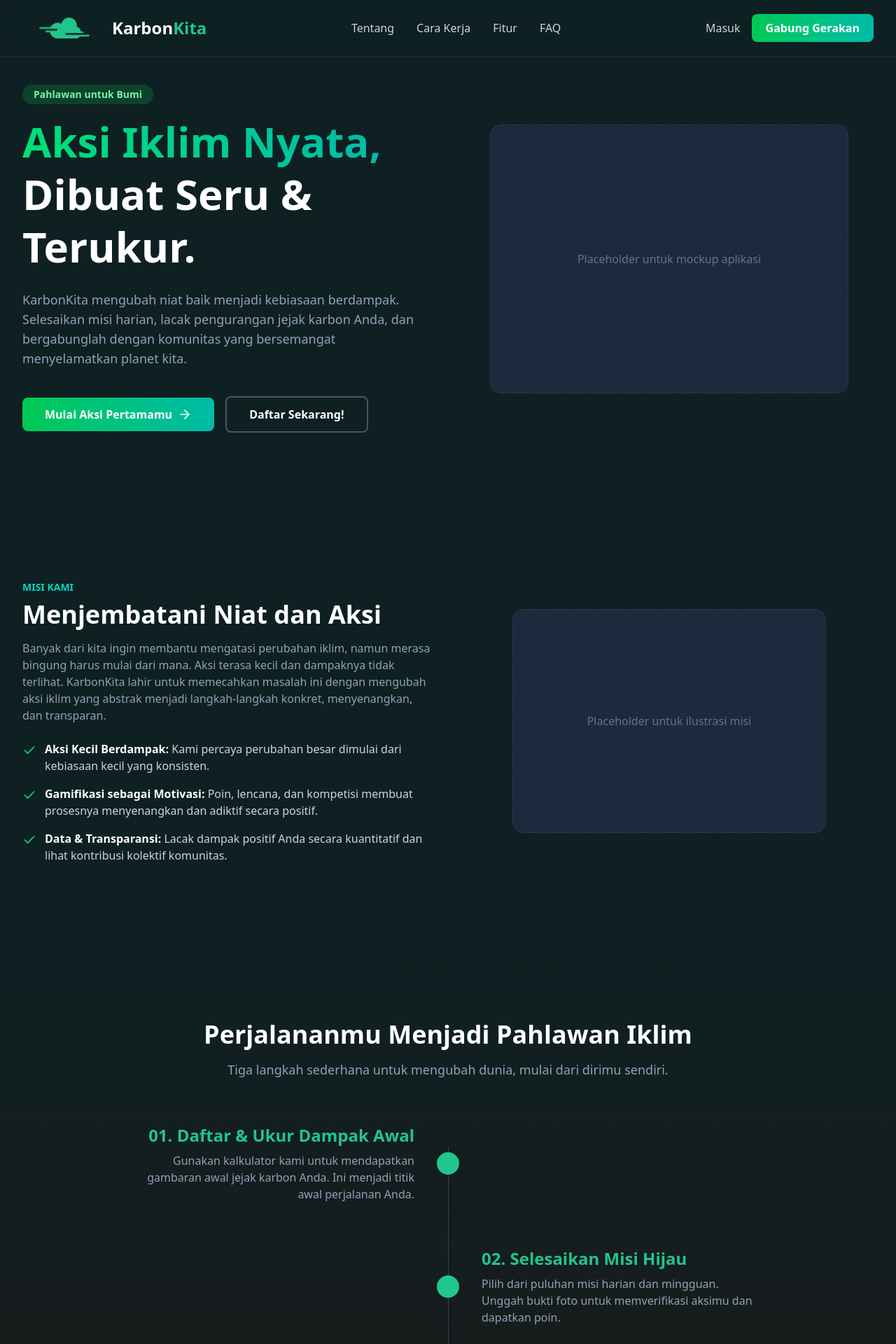
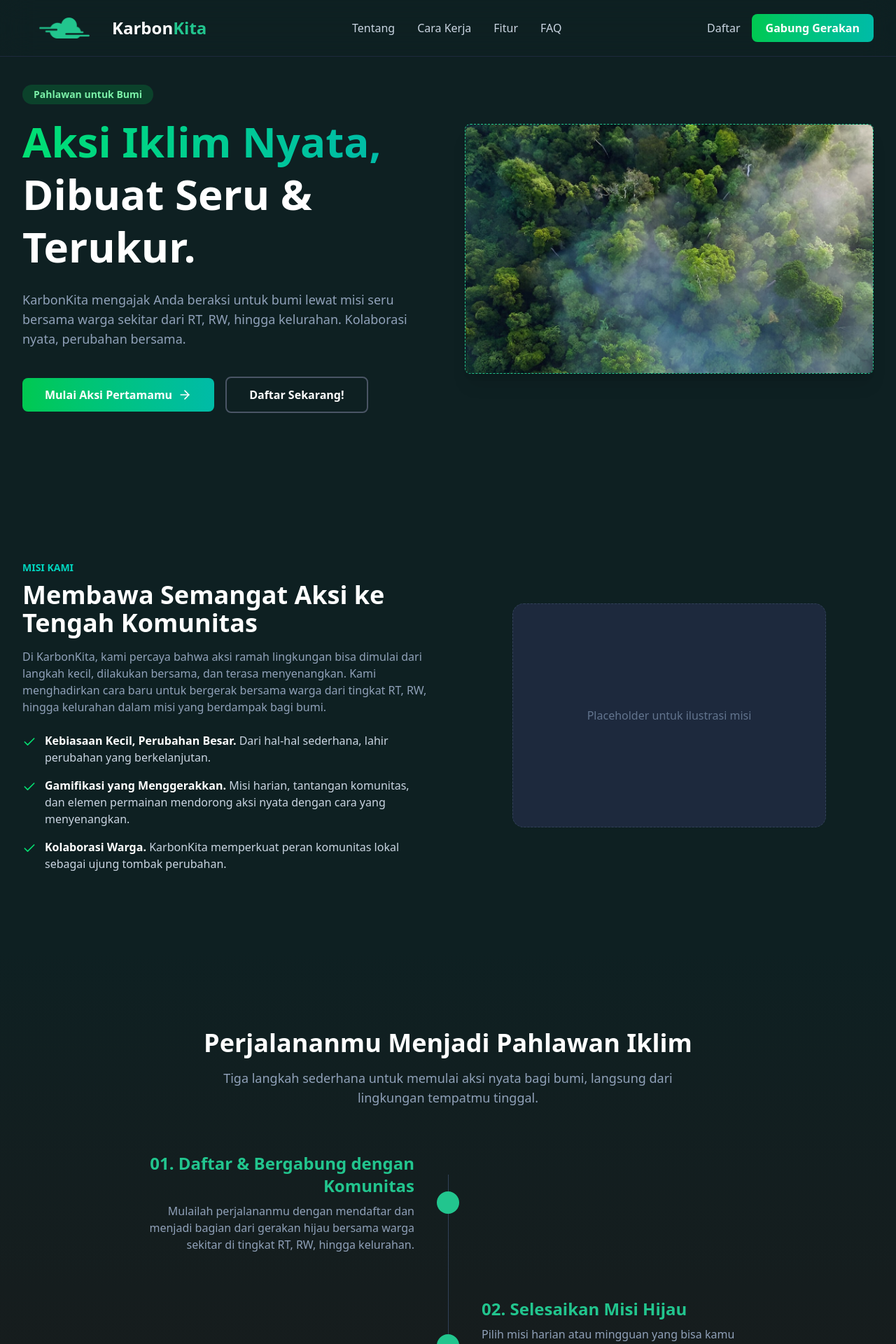
Before and after one commit to Randi-95/KabonKita, a React (Vite) app: page / in a window 1280 px wide. Shown: the top 1920 px of the page at 70% size. Built offline with nearby package versions, Linux system fonts and the light colour scheme; a web font is replaced by a local one.

Commit message:
Commit RWNO

```diff
--- a/src/pages/Home.jsx
+++ b/src/pages/Home.jsx
@@ -1,7 +1,8 @@
+import { Medal } from 'lucide-react';
 import React, { useState } from 'react';
 import {
     Menu, X, ArrowRight, Check, ChevronsRight, BarChart2, Layers, Users,
-    ChevronDown, Twitter, Instagram, Linkedin, Mail
+    ChevronDown, Twitter, Instagram, Linkedin, Mail, Camera
 } from 'react-feather';
 import { Link } from 'react-router-dom';
 
@@ -44,19 +45,19 @@ function Home() {
     const faqs = [
         {
             question: "Apa bedanya KarbonKita dengan aplikasi lingkungan lain?",
-            answer: "KarbonKita fokus pada gamifikasi dan pembentukan kebiasaan. Kami tidak hanya memberi tahu Anda tentang masalah, tapi memberikan misi harian yang terukur dan menyenangkan untuk diselesaikan, lengkap dengan poin, level, dan leaderboard untuk motivasi berkelanjutan."
+            answer: "KarbonKita fokus pada gamifikasi dan pembentukan kebiasaan. Kami juga mengedepankan keterlibatan komunitas lokal seperti RT, RW, dan kelurahan. Dengan gamifikasi seperti poin, lencana, dan leaderboard, kamu diajak bersaing sehat sambil berkontribusi nyata, bukan sekadar mencatat data."
         },
         {
-            question: "Apakah data jejak karbon saya akurat?",
-            answer: "Kami menggunakan kalkulator berdasarkan standar emisi yang diakui secara umum dan data lokal. Meskipun merupakan estimasi, ini adalah alat yang ampuh untuk memahami dampak pilihan gaya hidup Anda dan melihat progres pengurangan emisi Anda secara nyata."
+            question: "Bagaimana saya tahu bahwa aksi saya benar-benar dihitung?",
+            answer: "Setiap misi harus diselesaikan dengan mengunggah foto sebagai bukti. Bukti ini akan diverifikasi oleh komunitas sehingga kamu bisa yakin bahwa poin yang didapat mencerminkan usaha nyata."
         },
         {
-            question: "Bisakah saya membuat tim atau komunitas sendiri?",
-            answer: "Fitur tim dan komunitas ada dalam roadmap pengembangan kami! Untuk saat ini, Anda dapat bersaing secara individu di papan peringkat mingguan dan bulanan kami."
+            question: "Apakah saya harus ikut semua misi setiap hari?",
+            answer: "Tidak harus! KarbonKita memberikan fleksibilitas untuk memilih misi yang sesuai dengan gaya hidup dan waktu kamu. Konsistensi lebih penting daripada kuantitas."
         },
         {
-            question: "Bagaimana KarbonKita menghasilkan pendapatan jika gratis?",
-            answer: "Saat ini, kami didanai oleh hibah dan sponsor. Ke depannya, kami mungkin akan menjalin kemitraan dengan brand-brand ramah lingkungan untuk menawarkan hadiah eksklusif bagi pengguna berprestasi, tanpa membebankan biaya kepada pengguna."
+            question: "Apakah KarbonKita aman untuk digunakan?",
+            answer: "Tentu! Kami menjaga privasi dan keamanan data kamu dengan serius. Informasi yang kamu berikan hanya digunakan untuk mendukung pengalaman dan komunitas di platform ini."
         }
     ];
 
@@ -76,7 +77,7 @@ function Home() {
                             {navLinks.map(link => <a key={link.title} href={link.href} className="hover:text-primary transition-colors">{link.title}</a>)}
                         </div>
                         <div className="hidden lg:flex items-center gap-4">
-                            <Link to="/login" className="font-medium hover:text-white">Masuk</Link>
+                            <Link to="/register" className="font-medium hover:text-white">Daftar</Link>
                             <Link to="/login" href="#" className="px-5 py-2 font-semibold text-white bg-gradient-to-r from-green-500 to-teal-500 rounded-lg hover:opacity-90 transition-opacity">
                                 Gabung Gerakan
                             </Link>
@@ -95,7 +96,7 @@ function Home() {
                         <div className="flex flex-col gap-8 text-center">
                             {navLinks.map(link => <a key={link.title} href={link.href} onClick={() => setIsMenuOpen(false)} className="text-2xl hover:text-teal-400 transition-colors">{link.title}</a>)}
                             <hr className="border-slate-700 my-4" />
-                            <Link to="/login" className="text-2xl font-medium">Masuk</Link>
+                            <Link to="/register" className="text-2xl font-medium">Daftar</Link>
                             <Link to="/login" href="#" className="w-full mt-4 px-5 py-3 text-lg font-semibold text-white bg-gradient-to-r from-green-500 to-teal-500 rounded-lg">Gabung Gerakan</Link>
                         </div>
                     </div>
@@ -107,20 +108,19 @@ function Home() {
                     <div className="lg:w-1/2 text-center lg:text-left">
                         <span className="inline-block px-4 py-1 mb-4 text-sm font-semibold text-green-300 bg-green-500/20 rounded-full">Pahlawan untuk Bumi</span>
                         <h1 className="text-4xl lg:text-5xl xl:text-6xl font-extrabold text-white leading-tight"> <span className="bg-clip-text text-transparent bg-gradient-to-r from-green-400 to-teal-500">Aksi Iklim Nyata,</span> Dibuat Seru & Terukur.</h1>
-                        <p className="mt-6 text-lg text-slate-400 max-w-xl mx-auto lg:mx-0">KarbonKita mengubah niat baik menjadi kebiasaan berdampak. Selesaikan misi harian, lacak pengurangan jejak karbon Anda, dan bergabunglah dengan komunitas yang bersemangat menyelamatkan planet kita.</p>
+                        <p className="mt-6 text-lg text-slate-400 max-w-xl mx-auto lg:mx-0">KarbonKita mengajak Anda beraksi untuk bumi lewat misi seru bersama warga sekitar dari RT, RW, hingga kelurahan. Kolaborasi nyata, perubahan bersama.</p>
                         <div className="mt-10 flex flex-col sm:flex-row items-center justify-center lg:justify-start gap-4">
-                            <a href="#" className="w-full sm:w-auto px-8 py-3 font-semibold text-white bg-gradient-to-r from-green-500 to-teal-500 rounded-lg hover:opacity-90 transition-opacity flex items-center justify-center gap-2">
+                            <Link to="/login" className="w-full sm:w-auto px-8 py-3 font-semibold text-white bg-gradient-to-r from-green-500 to-teal-500 rounded-lg hover:opacity-90 transition-opacity flex items-center justify-center gap-2">
                                 Mulai Aksi Pertamamu <ArrowRight size={20} />
-                            </a>
-                            <a href="#daftar" className="w-full sm:w-auto flex items-center justify-center gap-2 px-8 py-3 font-semibold text-white bg-transparent border-2 border-gray-600 rounded-lg hover:bg-gray-800 hover:border-gray-800 transition-all">
+                            </Link>
+                            <Link to="/register" className="w-full sm:w-auto flex items-center justify-center gap-2 px-8 py-3 font-semibold text-white bg-transparent border-2 border-gray-600 rounded-lg hover:bg-gray-800 hover:border-gray-800 transition-all">
                                 <span>Daftar Sekarang!</span>
-                            </a>
+                            </Link>
                         </div>
                     </div>
                     <div className="lg:w-1/2 flex justify-center">
-                        <div className="w-full max-w-lg h-96 bg-slate-800 rounded-2xl flex items-center justify-center border border-dashed border-slate-700">
-                             <img src="" alt="Mockup dashboard aplikasi KarbonKita yang menampilkan progres dan misi" className="hidden"/>
-                            <p className="text-slate-500">Placeholder untuk mockup aplikasi</p>
+                        <div className="w-full rounded-2xl flex items-center justify-center ">
+                             <img src="/hutan.jpg" alt="Hutan dengan polusi" className="rounded-lg shadow-xl border-1 border-dashed border-primary"/>
                         </div>
                     </div>
                 </section>
@@ -130,20 +130,20 @@ function Home() {
                     <div className="container mx-auto px-6 lg:px-8 grid lg:grid-cols-2 gap-12 items-center">
                         <div className="order-2 lg:order-1">
                             <span className="text-sm font-semibold text-teal-400 uppercase">Misi Kami</span>
-                            <h2 className="mt-2 text-3xl lg:text-4xl font-bold text-white">Menjembatani Niat dan Aksi</h2>
-                            <p className="mt-4 text-slate-400">Banyak dari kita ingin membantu mengatasi perubahan iklim, namun merasa bingung harus mulai dari mana. Aksi terasa kecil dan dampaknya tidak terlihat. KarbonKita lahir untuk memecahkan masalah ini dengan mengubah aksi iklim yang abstrak menjadi langkah-langkah konkret, menyenangkan, dan transparan.</p>
+                            <h2 className="mt-2 text-3xl lg:text-4xl font-bold text-white">Membawa Semangat Aksi ke Tengah Komunitas</h2>
+                            <p className="mt-4 text-slate-400">Di KarbonKita, kami percaya bahwa aksi ramah lingkungan bisa dimulai dari langkah kecil, dilakukan bersama, dan terasa menyenangkan. Kami menghadirkan cara baru untuk bergerak bersama warga dari tingkat RT, RW, hingga kelurahan dalam misi yang berdampak bagi bumi.</p>
                             <ul className="mt-6 space-y-4">
                                 <li className="flex items-start gap-3">
                                     <Check className="w-5 h-5 mt-1 text-green-400 flex-shrink-0" />
-                                    <span><span className="font-semibold text-white">Aksi Kecil Berdampak:</span> Kami percaya perubahan besar dimulai dari kebiasaan kecil yang konsisten.</span>
+                                    <span><span className="font-semibold text-white">Kebiasaan Kecil, Perubahan Besar.</span> Dari hal-hal sederhana, lahir perubahan yang berkelanjutan.</span>
                                 </li>
                                 <li className="flex items-start gap-3">
                                     <Check className="w-5 h-5 mt-1 text-green-400 flex-shrink-0" />
-                                    <span><span className="font-semibold text-white">Gamifikasi sebagai Motivasi:</span> Poin, lencana, dan kompetisi membuat prosesnya menyenangkan dan adiktif secara positif.</span>
+                                    <span><span className="font-semibold text-white">Gamifikasi yang Menggerakkan.</span> Misi harian, tantangan komunitas, dan elemen permainan mendorong aksi nyata dengan cara yang menyenangkan.</span>
                                 </li>
                                 <li className="flex items-start gap-3">
                                     <Check className="w-5 h-5 mt-1 text-green-400 flex-shrink-0" />
-                                    <span><span className="font-semibold text-white">Data & Transparansi:</span> Lacak dampak positif Anda secara kuantitatif dan lihat kontribusi kolektif komunitas.</span>
+                                    <span><span className="font-semibold text-white">Kolaborasi Warga.</span> KarbonKita memperkuat peran komunitas lokal sebagai ujung tombak perubahan.</span>
                                 </li>
                             </ul>
                         </div>
@@ -160,14 +160,14 @@ function Home() {
                 <section id="cara-kerja" className="py-20 lg:py-28 bg-gradient-to-t from-[#1a1a1a] to-background">
                     <div className="container mx-auto px-6 lg:px-8 text-center">
                         <h2 className="text-3xl lg:text-4xl font-bold text-white">Perjalananmu Menjadi Pahlawan Iklim</h2>
-                        <p className="mt-4 text-lg text-slate-400 max-w-2xl mx-auto">Tiga langkah sederhana untuk mengubah dunia, mulai dari dirimu sendiri.</p>
+                        <p className="mt-4 text-lg text-slate-400 max-w-2xl mx-auto">Tiga langkah sederhana untuk memulai aksi nyata bagi bumi, langsung dari lingkungan tempatmu tinggal.</p>
                         <div className="relative mt-16 max-w-4xl mx-auto">
                            <div className="hidden md:block absolute top-8 left-1/2 w-px h-[calc(100%-4rem)] bg-slate-700"></div>
 
                            <div className="md:grid md:grid-cols-2 gap-8 items-center mb-16">
                                 <div className="text-center md:text-right md:pr-8">
-                                    <h3 className="text-2xl font-bold text-primary">01. Daftar & Ukur Dampak Awal</h3>
-                                    <p className="mt-2 text-slate-400">Gunakan kalkulator kami untuk mendapatkan gambaran awal jejak karbon Anda. Ini menjadi titik awal perjalanan Anda.</p>
+                                    <h3 className="text-2xl font-bold text-primary">01. Daftar & Bergabung dengan Komunitas</h3>
+                                    <p className="mt-2 text-slate-400">Mulailah perjalananmu dengan mendaftar dan menjadi bagian dari gerakan hijau bersama warga sekitar di tingkat RT, RW, hingga kelurahan.</p>
                                 </div>
                                 <div className="relative">
                                     <div className="hidden md:block absolute left-[-2rem] top-1/2 -translate-y-1/2 w-8 h-8 bg-primary rounded-full"></div>
@@ -180,14 +180,14 @@ function Home() {
                                 </div>
                                 <div className="text-center md:text-left md:pl-8 order-1 md:order-2">
                                     <h3 className="text-2xl font-bold text-primary">02. Selesaikan Misi Hijau</h3>
-                                    <p className="mt-2 text-slate-400">Pilih dari puluhan misi harian dan mingguan. Unggah bukti foto untuk memverifikasi aksimu dan dapatkan poin.</p>
+                                    <p className="mt-2 text-slate-400">Pilih misi harian atau mingguan yang bisa kamu lakukan, lalu unggah foto sebagai bukti aksi. Dapatkan poin dan lencana untuk setiap kontribusi nyata yang kamu lakukan.</p>
                                 </div>
                            </div>
 
                            <div className="md:grid md:grid-cols-2 gap-8 items-center">
                                 <div className="text-center md:text-right md:pr-8">
-                                    <h3 className="text-2xl font-bold text-primary">03. Lacak Progres & Naik Level</h3>
-                                    <p className="mt-2 text-slate-400">Lihat dampak kumulatif Anda di dashboard personal. Kumpulkan lencana, naikkan peringkat, dan rayakan setiap pencapaian.</p>
+                                    <h3 className="text-2xl font-bold text-primary">03. Lihat Progres & Bersaing Sehat</h3>
+                                    <p className="mt-2 text-slate-400">Lacak pencapaianmu lewat dashboard pribadi, naikkan peringkat di komunitas, dan rayakan setiap lompatan kecil menuju perubahan besar.</p>
                                 </div>
                                 <div className="relative">
                                     <div className="hidden md:block absolute left-[-2rem] top-1/2 -translate-y-1/2 w-8 h-8 bg-primary rounded-full"></div>
@@ -208,28 +208,95 @@ function Home() {
                         <div className="grid lg:grid-cols-2 gap-12 items-center mb-20">
                         <div className="flex justify-center">
                             <div className="w-full max-w-md h-80 bg-slate-800 rounded-2xl flex items-center justify-center border border-dashed border-slate-700">
-                                    <img src="" alt="Screenshot dari daftar misi di aplikasi KarbonKita" className="hidden"/>
+                            <img src="" alt="Screenshot dari daftar misi KarbonKita" className="hidden" />
                             <p className="text-slate-500">Placeholder screenshot misi</p>
                             </div>
                         </div>
                         <div>
-                                <div className="inline-flex items-center gap-3"><Layers className="text-green-400" /><h3 className="text-2xl font-bold text-white">Misi Dinamis & Bervariasi</h3></div>
-                                <p className="mt-4 text-slate-400">Dari "Hari Tanpa Daging" hingga "Cabut Steker Elektronik", misi kami mencakup berbagai aspek kehidupan untuk memastikan selalu ada tantangan baru yang sesuai dengan gaya hidup Anda.</p>
+                            <div className="inline-flex items-center gap-3">
+                            <Layers className="text-green-400" />
+                            <h3 className="text-2xl font-bold text-white">Misi Harian & Mingguan</h3>
+                            </div>
+                            <p className="mt-4 text-slate-400">
+                            Pilih misi yang sesuai dengan gaya hidup dan jadwalmu—seperti “Bawa Botol Minum Sendiri” atau “Bersih-Bersih Lingkungan”.
+                            Misi ini dirancang agar praktis dan relevan, namun tetap memberikan dampak positif bagi lingkungan.
+                            </p>
+                        </div>
+                        </div>
+
+                        <div className="grid lg:grid-cols-2 gap-12 items-center mb-20">
+                        <div className="order-2 lg:order-1">
+                            <div className="inline-flex items-center gap-3">
+                            <Camera className="text-green-400" />
+                            <h3 className="text-2xl font-bold text-white">Unggah Bukti Aksi</h3>
+                            </div>
+                            <p className="mt-4 text-slate-400">
+                            Setiap aksi yang kamu lakukan perlu divalidasi dengan mengunggah foto. Ini membangun kepercayaan dan membuktikan bahwa kontribusi kamu benar-benar nyata.
+                            </p>
+                        </div>
+                        <div className="order-1 lg:order-2 flex justify-center">
+                            <div className="w-full max-w-md h-80 bg-slate-800 rounded-2xl flex items-center justify-center border border-dashed border-slate-700">
+                            <img src="" alt="Contoh unggahan foto aksi oleh pengguna" className="hidden" />
+                            <p className="text-slate-500">Placeholder screenshot unggah aksi</p>
+                            </div>
+                        </div>
+                        </div>
+
+                        <div className="grid lg:grid-cols-2 gap-12 items-center mb-20">
+                        <div className="flex justify-center">
+                            <div className="w-full max-w-md h-80 bg-slate-800 rounded-2xl flex items-center justify-center border border-dashed border-slate-700">
+                            <img src="" alt="Ilustrasi sistem poin dan lencana" className="hidden" />
+                            <p className="text-slate-500">Placeholder screenshot lencana</p>
+                            </div>
+                        </div>
+                        <div>
+                            <div className="inline-flex items-center gap-3">
+                            <Medal className="text-green-400" />
+                            <h3 className="text-2xl font-bold text-white">Poin, Lencana, & Level</h3>
+                            </div>
+                            <p className="mt-4 text-slate-400">
+                            Kumpulkan poin dari setiap misi, raih lencana spesial, dan naik level sebagai bentuk apresiasi. Semua pencapaianmu akan terasa lebih bermakna.
+                            </p>
                         </div>
                         </div>
 
                         <div className="grid lg:grid-cols-2 gap-12 items-center">
                         <div className="order-2 lg:order-1">
-                                <div className="inline-flex items-center gap-3"><BarChart2 className="text-green-400" /><h3 className="text-2xl font-bold text-white">Dashboard Progres Personal</h3></div>
-                                <p className="mt-4 text-slate-400">Bukan hanya sekadar poin. Lihat estimasi berapa kilogram CO2e yang berhasil Anda hemat, berapa liter air yang Anda konservasi, dan metrik dampak lainnya. Data membuat aksimu terasa nyata.</p>
+                            <div className="inline-flex items-center gap-3">
+                            <Users className="text-green-400" />
+                            <h3 className="text-2xl font-bold text-white">Leaderboard Komunitas</h3>
+                            </div>
+                            <p className="mt-4 text-slate-400">
+                            Bersaing sehat dan saling menyemangati lewat leaderboard berdasarkan RT, RW, dan kelurahan. Perubahan besar dimulai dari lingkungan terdekat.
+                            </p>
                         </div>
                         <div className="order-1 lg:order-2 flex justify-center">
                             <div className="w-full max-w-md h-80 bg-slate-800 rounded-2xl flex items-center justify-center border border-dashed border-slate-700">
-                                    <img src="" alt="Screenshot dari dashboard personal pengguna" className="hidden"/>
+                            <img src="" alt="Tampilan leaderboard komunitas" className="hidden" />
+                            <p className="text-slate-500">Placeholder screenshot leaderboard</p>
+                            </div>
+                        </div>
+                        </div>
+
+                        <div className="grid lg:grid-cols-2 gap-12 items-center mt-20">
+                        <div className="flex justify-center">
+                            <div className="w-full max-w-md h-80 bg-slate-800 rounded-2xl flex items-center justify-center border border-dashed border-slate-700">
+                            <img src="" alt="Tampilan dashboard personal pengguna KarbonKita" className="hidden" />
                             <p className="text-slate-500">Placeholder screenshot dashboard</p>
                             </div>
                         </div>
+                        <div>
+                            <div className="inline-flex items-center gap-3">
+                            <BarChart2 className="text-green-400" />
+                            <h3 className="text-2xl font-bold text-white">Dashboard Progres Pribadi</h3>
                             </div>
+                            <p className="mt-4 text-slate-400">
+                            Semua pencapaianmu tercatat rapi dalam satu tempat jumlah misi yang diselesaikan, poin yang dikumpulkan, level kamu saat ini, serta lencana yang berhasil diraih. Dashboard ini memudahkan kamu memantau seberapa jauh langkahmu dalam berkontribusi untuk bumi.
+                            </p>
+                        </div>
+                        </div>
+
+
                     </div>
                 </section>
 
```
Also changed, not shown: public/hutan.jpg (added). Lines whose indentation alone changed are shown as unchanged.
